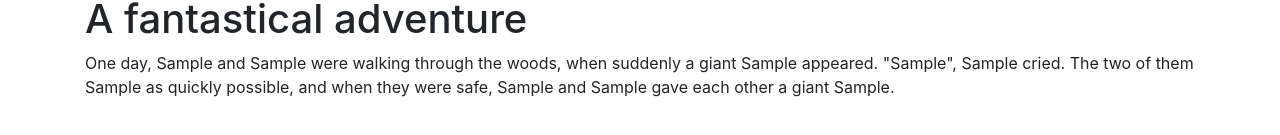
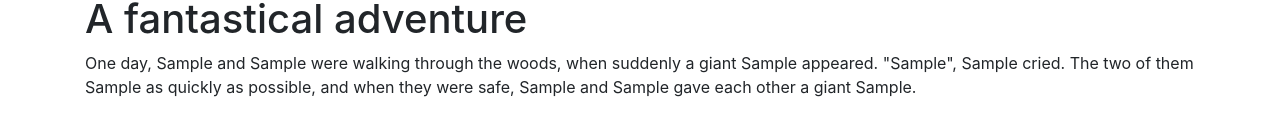
Before and after one commit to MicahOlson/mad-libs, a plain HTML site: page index.html in a window 1280 px wide. Both pictures are taken after typing "Sample", "Sample", "Sample", "Sample", "Sample", "Sample" into the empty fields and a click on the button "Show me the story!". Shown: the part 615-750 px from the top of the page. Drawn offline with Linux system fonts and the light colour scheme.

Commit message:
Fix typo in story
Co-authored-by: Andrew Lawson <alawson89@gmail.com>

```diff
--- a/index.html
+++ b/index.html
@@ -47,7 +47,7 @@
       <h1>A fantastical adventure</h1>
       <p>One day, <span class="person1"></span> and <span class="person2"></span> were walking through the woods, when
         suddenly a giant <span class="animal"></span> appeared. "<span class="exclamation"></span>", <span
-          class="person1"></span> cried. The two of them <span class="verb"></span> as quickly possible, and when they
+          class="person1"></span> cried. The two of them <span class="verb"></span> as quickly as possible, and when they
         were safe, <span class="person1"></span> and <span class="person2"></span> gave each other a giant <span
           class="noun"></span>.</p>
     </div>
```
